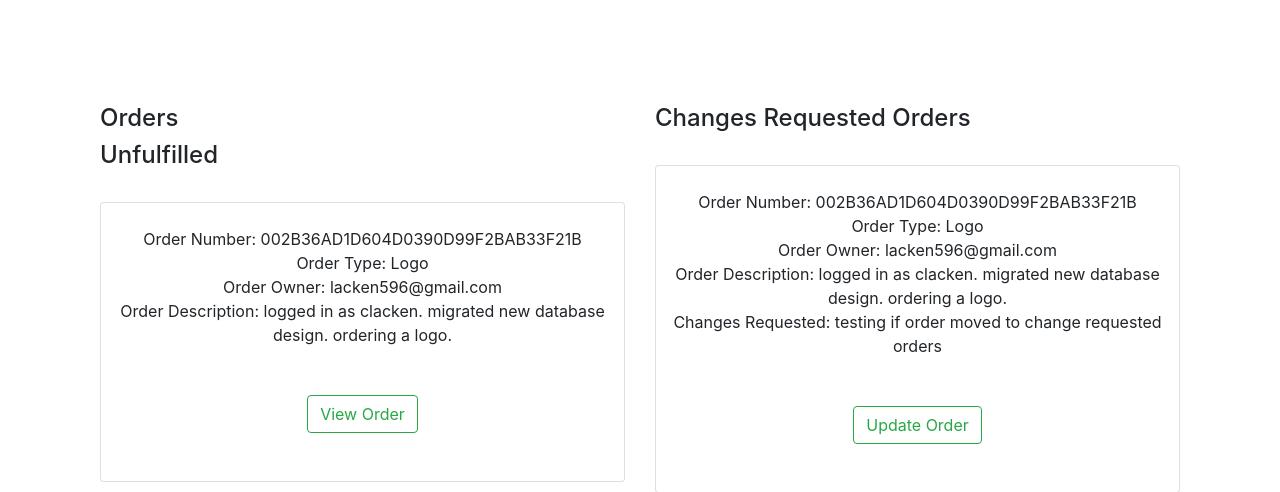
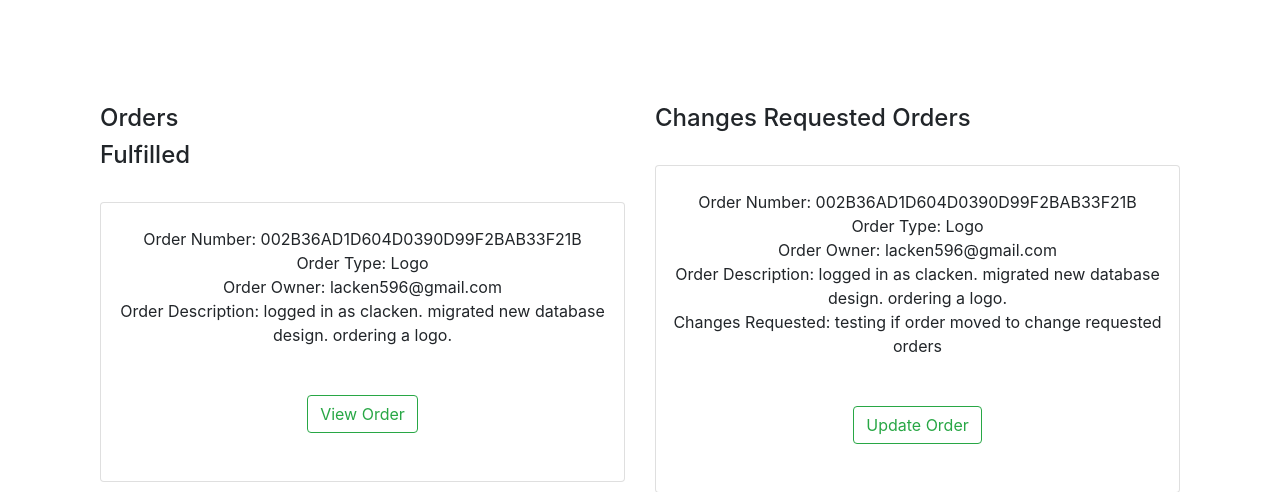
Before and after one commit to Code-Institute-Submissions/clacken-dev-ms4_JanResub, a Django app: page /orders/ in a window 1280 px wide. Shown: the part 56-548 px from the top of the page. Run offline with Django 3.2, Linux system fonts and the light colour scheme; a user stored in the database is signed in; data comes from the database, SQL or seed files in the repository; some libraries are stand-ins or nearby versions.

Commit message:
Change fulfilled h4 on orders page

```diff
--- a/orders/templates/orders/orders.html
+++ b/orders/templates/orders/orders.html
@@ -12,7 +12,7 @@
             <h4>Orders</h4>
             {% for order in orders %}
             {% if order.image %}
-            <h4>Unfulfilled</h4>
+            <h4>Fulfilled</h4>
             <div class="card order-card mx-auto text-center">
                 <span class="mt-4">Order Number: {{ order.order_number }}</span>
                 <span>Order Type: {{ order.service}}</span>
```
